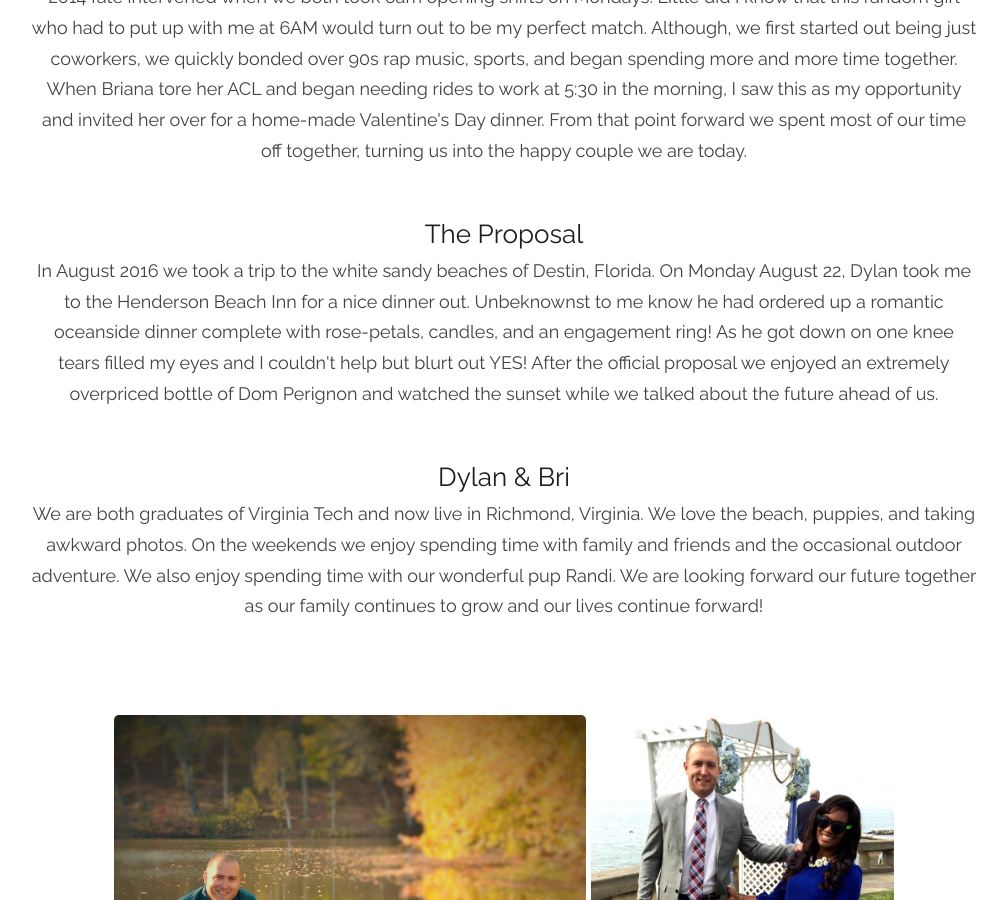
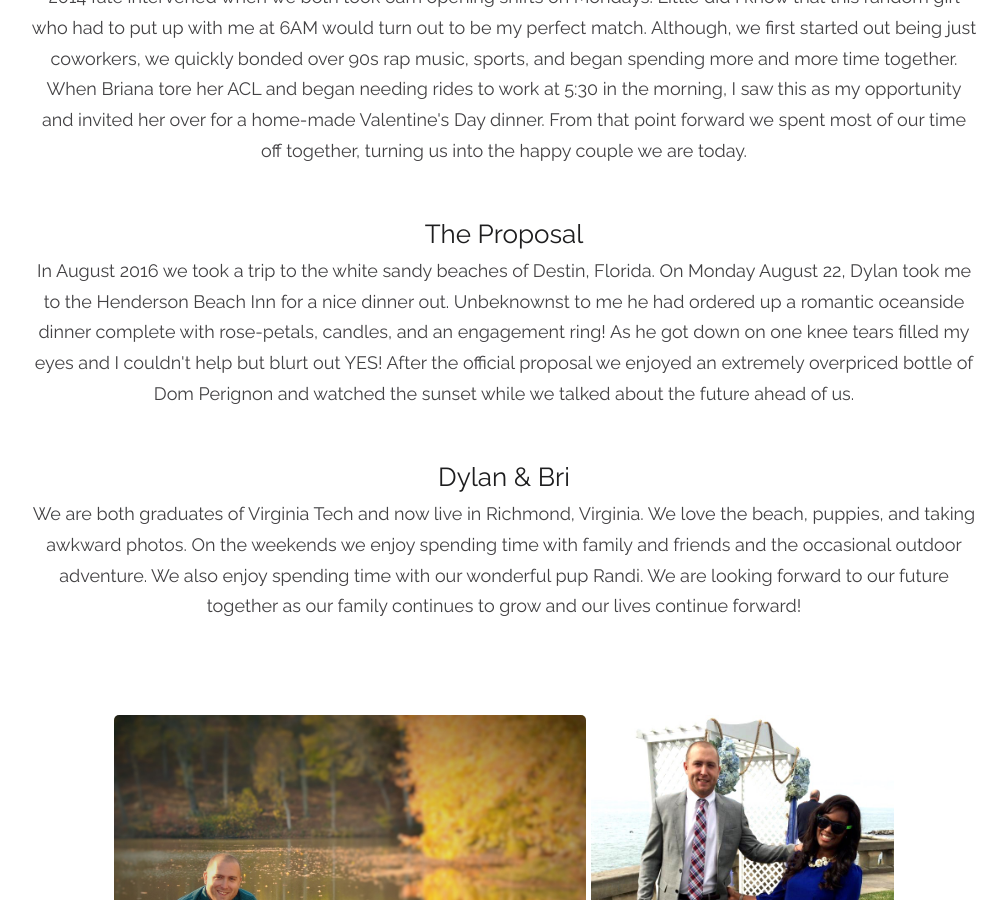
Before and after one commit to bbcrabb/bbcrabb.github.io, a Jekyll site: the page built from _pages/about.md, in a window 1280 px wide and 900 px high, scrolled down 1557 px. Shown: the whole window, without its empty margins (136-1143 px from the left). Built offline with Jekyll 4.4.1, drawn with Linux system fonts in a browser that asks for light colours.

Commit message:
Update about.md

```diff
--- a/_pages/about.md
+++ b/_pages/about.md
@@ -24,11 +24,11 @@ p    {font-size: 18px;  margin: 0px; font-family: 'Raleway', sans-serif !importa
 
 <br>
 <h2>The Proposal</h2>
-<p> In August 2016 we took a trip to the white sandy beaches of Destin, Florida. On Monday August 22, Dylan took me to the Henderson Beach Inn for a nice dinner out. Unbeknownst to me know he had ordered up a romantic oceanside dinner complete with rose-petals, candles, and an engagement ring! As he got down on one knee tears filled my eyes and I couldn't help but blurt out YES! After the official proposal we enjoyed an extremely overpriced bottle of Dom Perignon and watched the sunset while we talked about the future ahead of us.</p>
+<p> In August 2016 we took a trip to the white sandy beaches of Destin, Florida. On Monday August 22, Dylan took me to the Henderson Beach Inn for a nice dinner out. Unbeknownst to me he had ordered up a romantic oceanside dinner complete with rose-petals, candles, and an engagement ring! As he got down on one knee tears filled my eyes and I couldn't help but blurt out YES! After the official proposal we enjoyed an extremely overpriced bottle of Dom Perignon and watched the sunset while we talked about the future ahead of us.</p>
 
 <br>
 <h2>Dylan & Bri </h2>
-<p>We are both graduates of Virginia Tech and now live in Richmond, Virginia. We love the beach, puppies, and taking awkward photos. On the weekends we enjoy spending time with family and friends and the occasional outdoor adventure. We also enjoy spending time with our wonderful pup Randi. We are looking forward our future together as our family continues to grow and our lives continue forward!</p>
+<p>We are both graduates of Virginia Tech and now live in Richmond, Virginia. We love the beach, puppies, and taking awkward photos. On the weekends we enjoy spending time with family and friends and the occasional outdoor adventure. We also enjoy spending time with our wonderful pup Randi. We are looking forward to our future together as our family continues to grow and our lives continue forward!</p>
 <br><br>
 </div>
 
```
